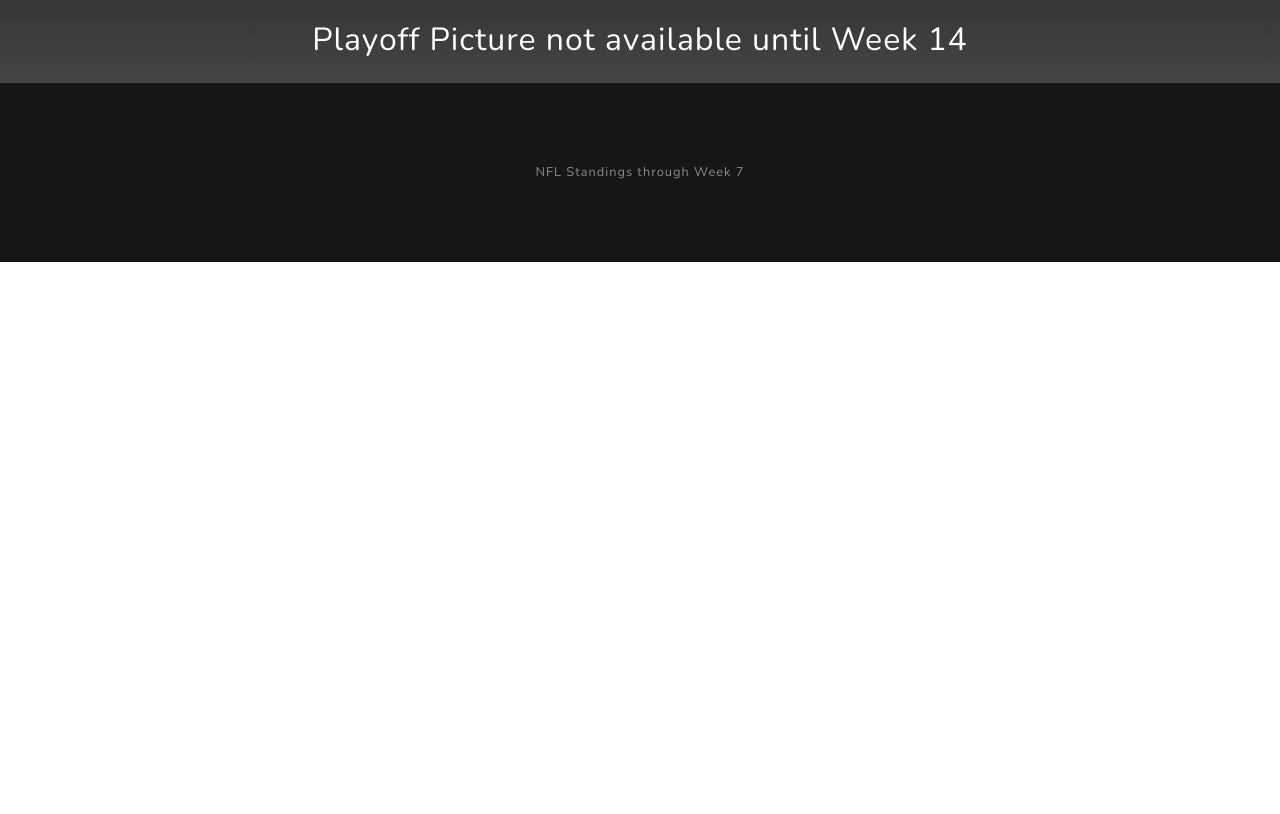
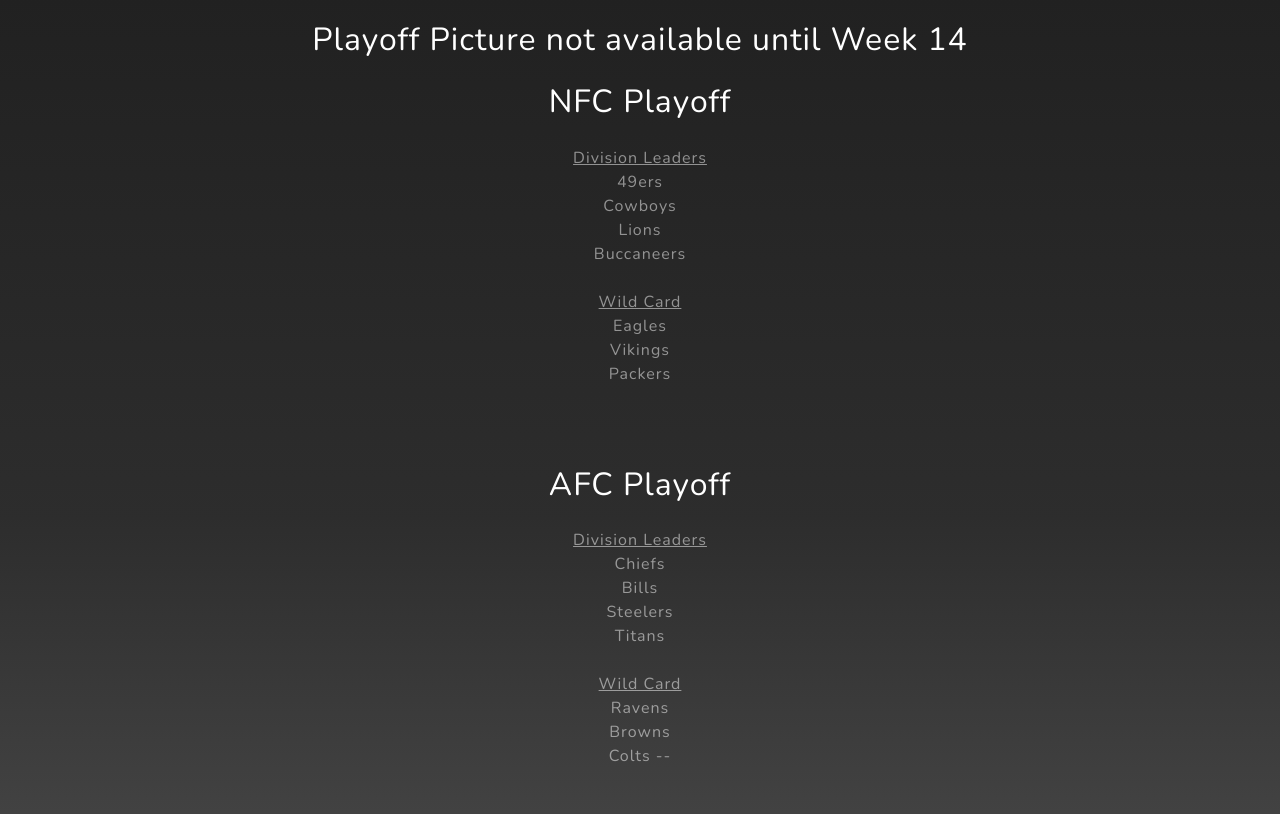
Before and after one commit to blakeharris3/NFLStandings, a website: page standings/public/pages/view.html in a window 1280 px wide. Shown: the part 4446-5260 px from the top of the page. Before the commit the page ends 4708 px from the top, so only its background shows below. Drawn offline with nearby package versions, Linux system fonts and the light colour scheme.

Commit message:
NFC Playoff

```diff
--- a/standings/public/pages/view.html
+++ b/standings/public/pages/view.html
@@ -421,36 +421,36 @@
           <br>
           <br>
           <h2 class="text-white mb-4">Playoff Picture not available until Week 14</h2>
-          <!-- <h2 class="text-white mb-4">NFC Playoff</h2>
+          <h2 class="text-white mb-4">NFC Playoff</h2>
           <p class="text-white-50"">
             <u>Division Leaders</u><br>
-            <strike>Packers<br></strike>
-            <strike>Saints<br></strike>
-            <strike>Seahawks<br></strike>
-            <strike>Washington<br></strike>
+            49ers<br>
+            Cowboys<br>
+            Lions<br>
+            Buccaneers<br>
             <br>
             <u>Wild Card</u><br>
-            Buccaneers<br>
-            <strike>Rams<br></strike>
-            <strike>Bears</strike>
+            Eagles<br>
+            Vikings<br>
+            Packers
 
           </p>
           <h2 class=" text-white mb-4">AFC Playoff</h2>
           <p class="text-white-50">
             <u>Division Leaders</u><br>
             Chiefs<br>
-            <strike>Bills<br></strike>
-            <strike>Steelers<br></strike>
-            <strike>Titans<br></strike>
+            Bills<br>
+            Steelers<br>
+            Titans<br>
             <br>
             <u>Wild Card</u><br>
-            <strike>Ravens<br></strike>
-            <strike>Browns<br></strike>
-            <strike>Colts</strike>
+            Ravens<br>
+            Browns<br>
+            Colts
             --
 
           </p>
-          </p>-->
+          </p>
         </div>
       </div>
     </div>
```
